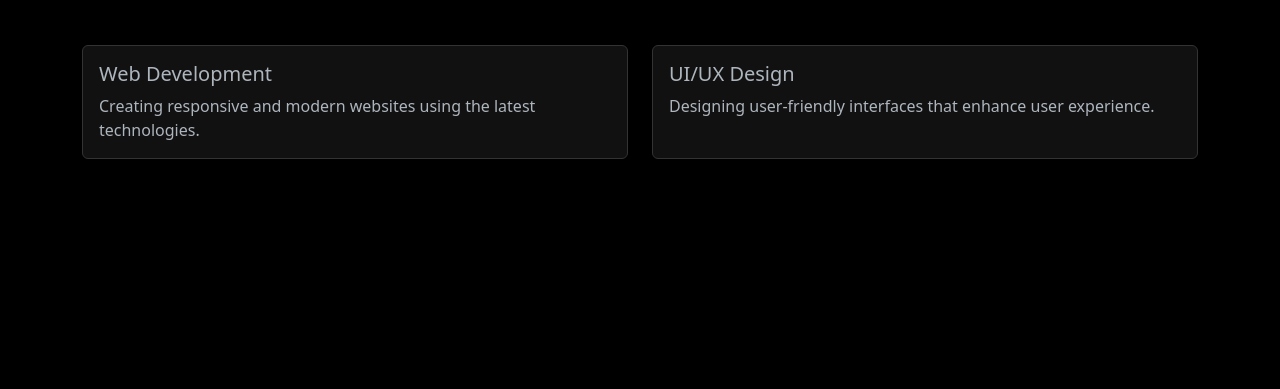
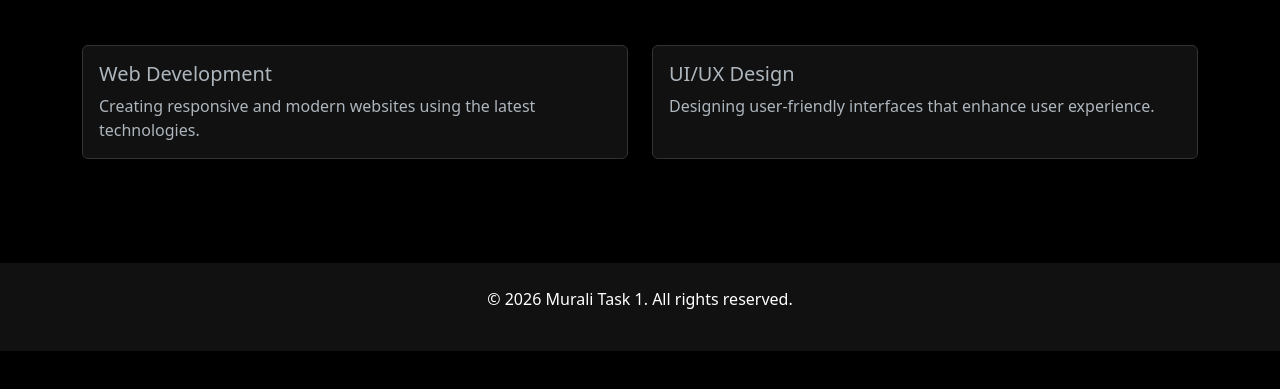
Before and after one commit to muralimohan5/task-1new, a plain HTML site: page about.html in a window 1280 px wide. Shown: the part 241-630 px from the top of the page. Drawn offline with nearby package versions, Linux system fonts and the light colour scheme.

Commit message:
Fix bugs: Add footers to all pages, fix navbar brand links

```diff
--- a/about.html
+++ b/about.html
@@ -22,7 +22,7 @@
 <body>
     <nav class="navbar navbar-expand-lg navbar-dark bg-dark">
         <div class="container">
-            <a class="navbar-brand" href="#">Murali</a>
+            <a class="navbar-brand" href="index.html">Murali</a>
             <button class="navbar-toggler" type="button" data-bs-toggle="collapse" data-bs-target="#navbarNav">
                 <span class="navbar-toggler-icon"></span>
             </button>
@@ -61,6 +61,12 @@
         </div>
     </section>
 
+    <footer class="text-center py-4" style="background-color: #111; color: #fff;">
+        <div class="container">
+            <p>&copy; 2026 Murali Task 1. All rights reserved.</p>
+        </div>
+    </footer>
+
     <script src="https://cdn.jsdelivr.net/npm/bootstrap@5.3.0/dist/js/bootstrap.bundle.min.js"></script>
 </body>
 </html>
```
Also changed, not shown: contact.html (+7 -1 lines), index.html (+1 -1 lines).
